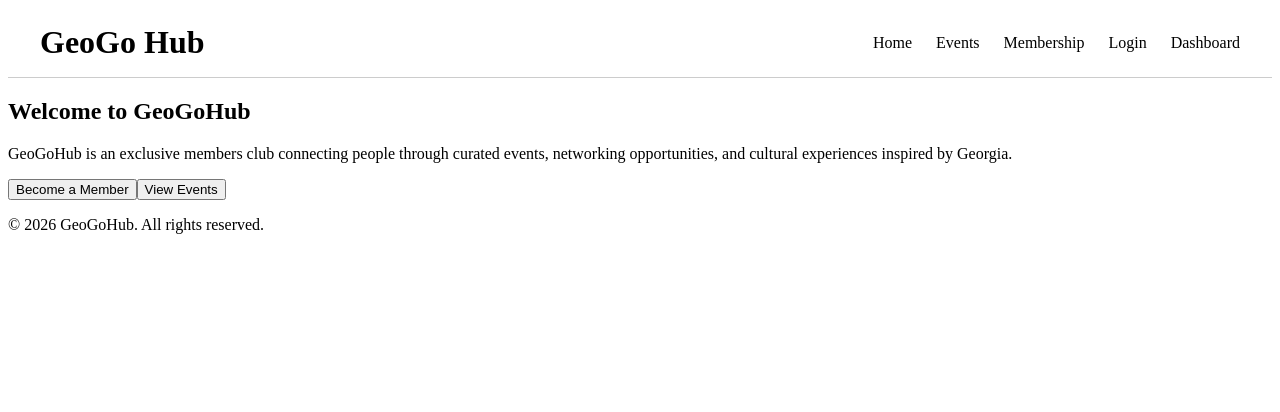
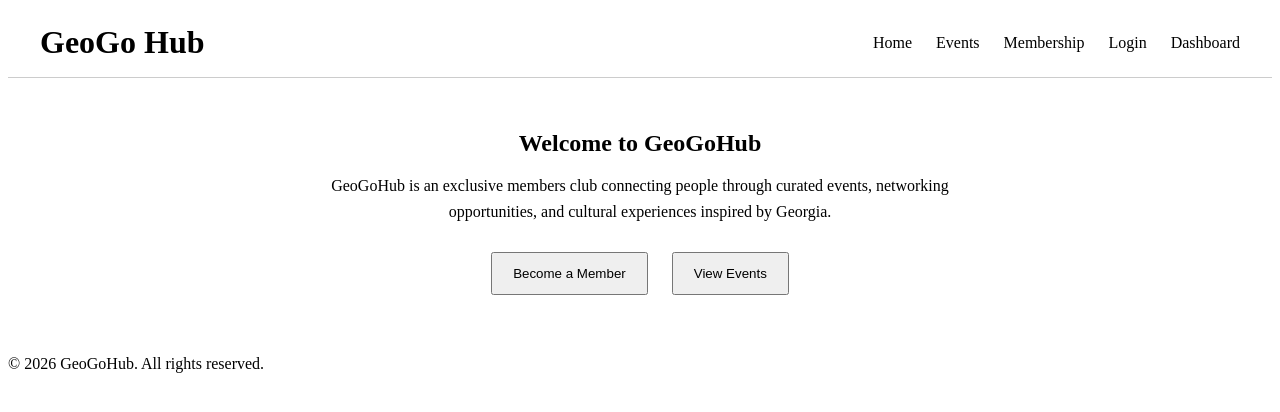
Before and after one commit to ShorenaK/GeoGoHub, a React app in the folder frontend/: page / in a window 1280 px wide. Shown: the top 412 px of the page. Built offline with nearby package versions, Linux system fonts and the light colour scheme; the HTML template or start-up script is replaced by a standard one.

Commit message:
Home Page styling

```diff
--- a/frontend/src/pages/HomePage.jsx
+++ b/frontend/src/pages/HomePage.jsx
@@ -23,9 +23,8 @@ function HomePage() {
         <h2>Welcome to GeoGoHub</h2>
 
         <p>
-          GeoGoHub is an exclusive members club connecting people through curated
-          events, networking opportunities, and cultural experiences inspired by
-          Georgia.
+          GeoGoHub is an exclusive members club connecting people through curated events, networking
+          opportunities, and cultural experiences inspired by Georgia.
         </p>
 
         <button type="button">Become a Member</button>
--- a/frontend/src/styles/HomePage.css
+++ b/frontend/src/styles/HomePage.css
@@ -0,0 +1,38 @@
+/*
+  HomePage.css
+
+  This file styles the GeoGoHub home page.
+
+  Responsibilities:
+  - Style the main landing section.
+  - Improve spacing and readability.
+  - Arrange the call-to-action buttons.
+
+  Author: Shorena K. Anzhilov
+  Course: CS 5610 Web Development
+  Project: GeoGoHub
+*/
+
+main {
+  padding: 2rem;
+}
+
+main section {
+  max-width: 700px;
+  margin: 0 auto;
+  text-align: center;
+}
+
+main h2 {
+  margin-bottom: 1rem;
+}
+
+main p {
+  line-height: 1.6;
+}
+
+main button {
+  margin: 0.75rem;
+  padding: 0.75rem 1.25rem;
+  cursor: pointer;
+}
--- a/frontend/src/styles/LoginPage.css
+++ /dev/null
@@ -1,3 +0,0 @@
-/*
-HomePage.css
-*/
```
